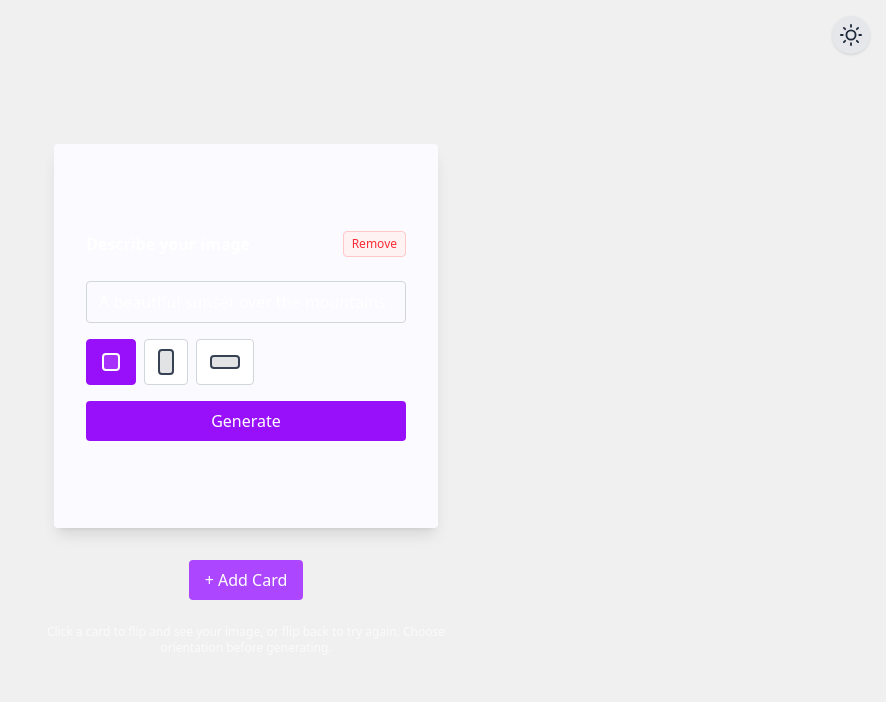
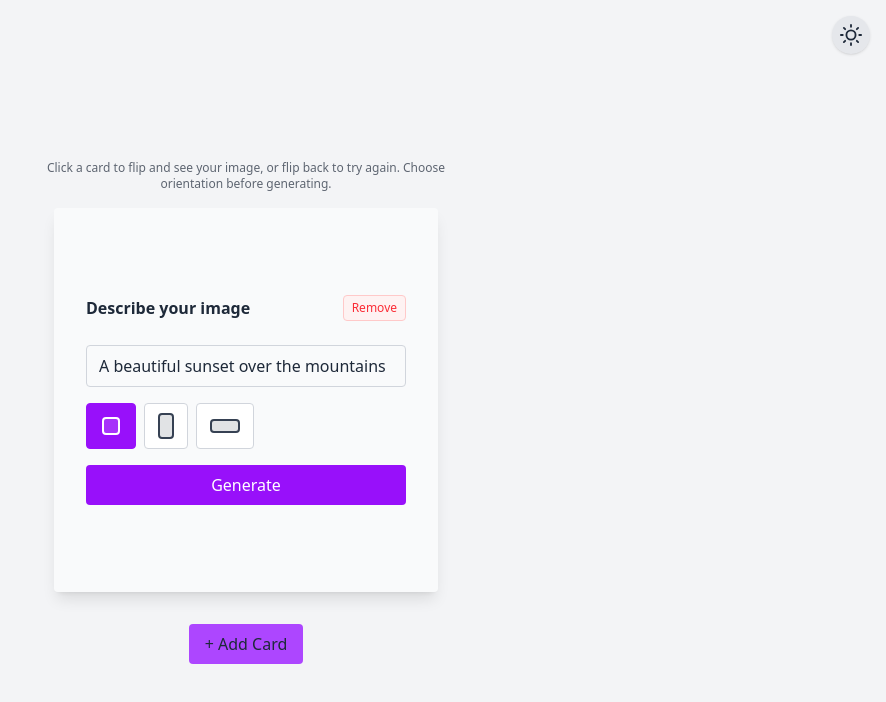
Before and after one commit to jubalm/image-gen-flipcard, a Next.js app: page / in a window 1280 px wide. Shown: the top 702 px of the page, without its empty margins (394-1280 px from the left). Built offline with nearby package versions, Linux system fonts and the light colour scheme.

Commit message:
fix colors

```diff
--- a/src/app/page.tsx
+++ b/src/app/page.tsx
@@ -222,6 +222,14 @@ export default function ImageGenPage() {
       }}
     >
       <DarkModeSwitcher />
+
+      <div
+        className="mt-6 text-xs text-center max-w-md mb-4"
+        style={{ color: "var(--color-foreground)", opacity: 0.7 }}
+      >
+        Click a card to flip and see your image, or flip back to try again. Choose
+        orientation before generating.
+      </div>
       <div className="flex flex-wrap gap-8 justify-center">
         {cards.map((card, idx) => (
           <ImageGenCard
@@ -255,13 +263,6 @@ export default function ImageGenPage() {
       >
         + Add Card
       </button>
-      <div
-        className="mt-6 text-xs text-center max-w-md"
-        style={{ color: "var(--color-foreground)", opacity: 0.7 }}
-      >
-        Click a card to flip and see your image, or flip back to try again. Choose
-        orientation before generating.
-      </div>
     </main>
   )
 }
--- a/src/globals.css
+++ b/src/globals.css
@@ -23,14 +23,14 @@
 @layer theme {
   :root {
     --color-primary: var(--color-purple-500);
-    --color-foreground: #ffffff;
-    --color-background: #f0f0f0;
-    --color-muted-background: #fafaff;
+    --color-foreground: var(--color-gray-800);
+    --color-background: var(--color-gray-100);
+    --color-muted-background: var(--color-gray-50);
   }
 
   .dark {
     --color-primary: var(--color-purple-600);
-    --color-foreground: #f8fafc;
+    --color-foreground: var(--color-gray-100);
     --color-background: var(--color-gray-900);
     --color-muted-background: var(--color-gray-800);
   }
```
